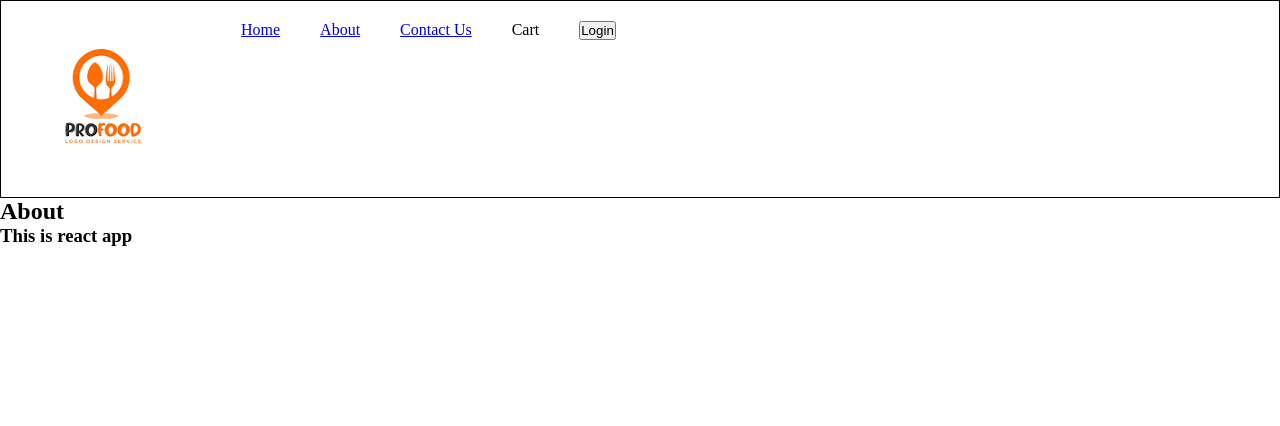
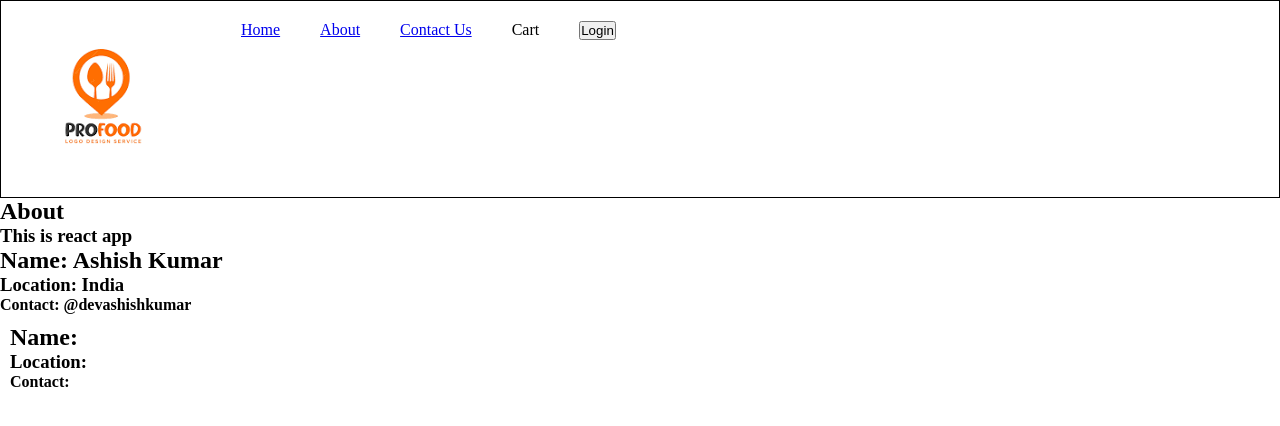
Before and after one commit to devashishkumar/reactapp, a React (Vite) app: page /about in a window 1280 px wide. Shown: the top 426 px of the page. Built offline with nearby package versions, Linux system fonts and the light colour scheme; no server answers.

Commit message:
create class and function based component including service call to git profile

```diff
--- a/src/assets/styles/style.css
+++ b/src/assets/styles/style.css
@@ -68,3 +68,7 @@ h1 {
 .filter {
     display: flex;
 }
+
+.user-card {
+    padding: 10px;
+}
--- a/src/restaurant/components/About.js
+++ b/src/restaurant/components/About.js
@@ -1,8 +1,13 @@
+import User from "./User";
+import UserComponent from "./UserClass";
+
 const AboutComponent = () => {
   return (
     <div className="about">
       <h2>About</h2>
       <h3>This is react app</h3>
+      <User name={"Ashish Kumar"} location={"India"} contact={"@devashishkumar"}/>
+      <UserComponent name={"Ashish Kumar"} location={"India"} contact={"@devashishkumar"}/>
     </div>
   );
 };
--- /dev/null
+++ b/src/restaurant/components/User.js
@@ -0,0 +1,19 @@
+import { useEffect, useState } from "react";
+
+const User = ({ name, location, contact }) => {
+  // state variable inside function based component
+  const [count] = useState(10);
+
+  useEffect(() => {
+    // service calls
+  }, []);
+  return (
+    <div className="about">
+      <h2>Name: {name}</h2>
+      <h3>Location: {location}</h3>
+      <h4>Contact: {contact}</h4>
+    </div>
+  );
+};
+
+export default User;
--- /dev/null
+++ b/src/restaurant/components/UserClass.js
@@ -0,0 +1,45 @@
+import React from "react";
+import { RESTUARANT_CONSTANTS } from "../../utils/constants";
+
+class UserComponent extends React.Component {
+  constructor(props) {
+    super(props);
+    // state variable inside class based component
+    this.state = {
+      count: 10,
+      userInfo: {
+        name: "",
+        location: "",
+        avatar_url: "",
+        login: ""
+      },
+    };
+  }
+
+  async componentDidMount() {
+    console.log(
+      "in class based components constructor, render, componentDidMount called"
+    );
+    // service calls
+    const data = await fetch(RESTUARANT_CONSTANTS.GITHUB_USER);
+    const json = await data.json();
+    console.log(json);
+    // never update state variables directly like this
+    // this.sate.count = this.state.count + 1;
+    // use setState to update state variables
+    this.setState({userInfo: json});
+  }
+  render() {
+    // const { name, location, contact } = this.props;
+    const { count, name, location, avatar_url, login } = this.state.userInfo;
+    return (
+      <div className="user-card">
+        <h2>Name: {name}</h2>
+        <h3>Location: {location}</h3>
+        <h4>Contact: {login}</h4>
+      </div>
+    );
+  }
+}
+
+export default UserComponent;
```
Also changed, not shown: src/utils/constants.js.
